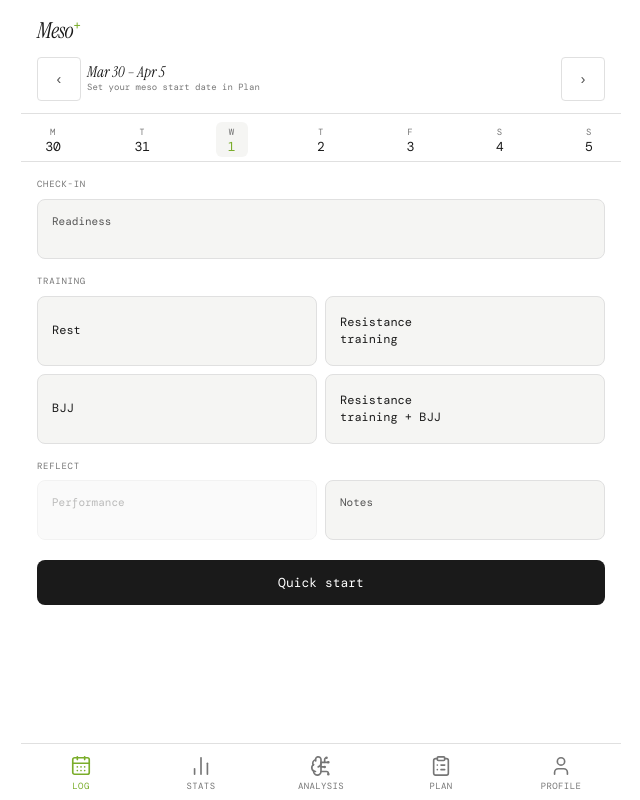
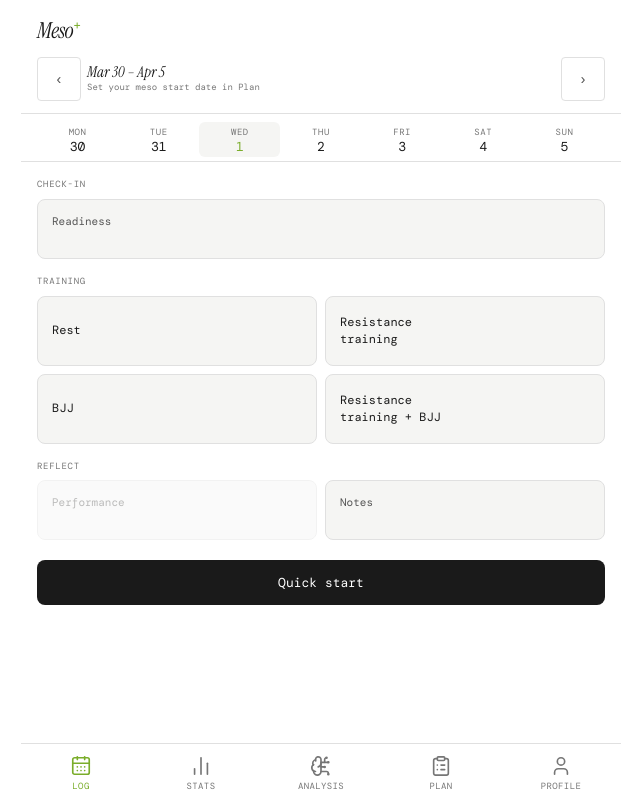
Before and after one commit to gabrielkroll/mesoplus, a React (Vite) app in the folder v2/: page / in a window 1280 px wide. Shown: the whole page, without its empty margins (319-959 px from the left). Built offline with nearby package versions, Linux system fonts and the light colour scheme; a web font is replaced by a local one.

Commit message:
fix(log): week strip labels MON–SUN (3-letter uppercase)

```diff
--- a/v2/src/components/log/LogPage.jsx
+++ b/v2/src/components/log/LogPage.jsx
@@ -265,7 +265,7 @@ function WeekStrip({ days, sessions, todayStr }) {
             role="listitem"
             aria-label={`${fmtWeekday(d)}${isToday ? ', today' : ''}${s?.dtype ? `, ${s.dtype}${s.completed ? ', completed' : ', in progress'}` : ''}`}
           >
-            <span className={styles.stripWd}>{fmtWeekday(d).slice(0,1)}</span>
+            <span className={styles.stripWd}>{fmtWeekday(d).slice(0,3).toUpperCase()}</span>
             <span className={styles.stripDt}>{new Date(d + 'T12:00').getDate()}</span>
             {dot && (
               <span
--- a/v2/src/components/log/LogPage.module.css
+++ b/v2/src/components/log/LogPage.module.css
@@ -280,7 +280,7 @@
   flex-direction: column;
   align-items: center;
   gap: 2px;
-  min-width: 32px;
+  flex: 1;
   padding: 4px 2px;
   border-radius: 6px;
 }
```
